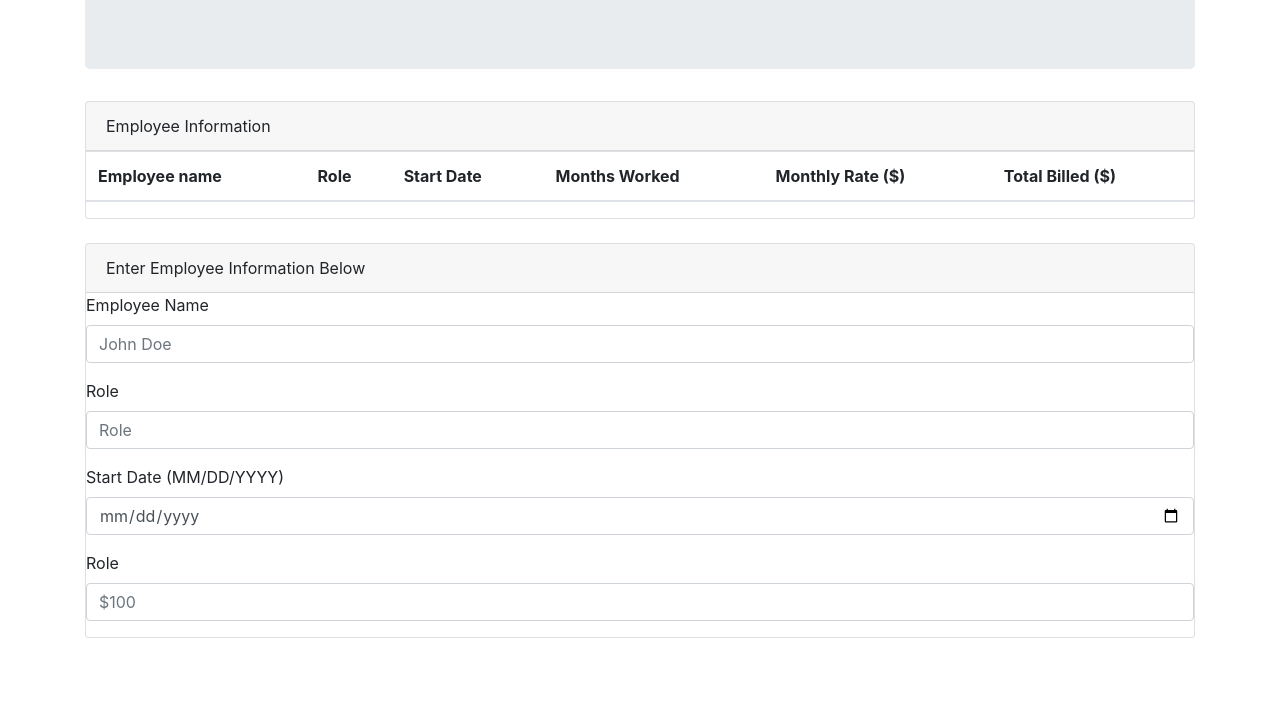
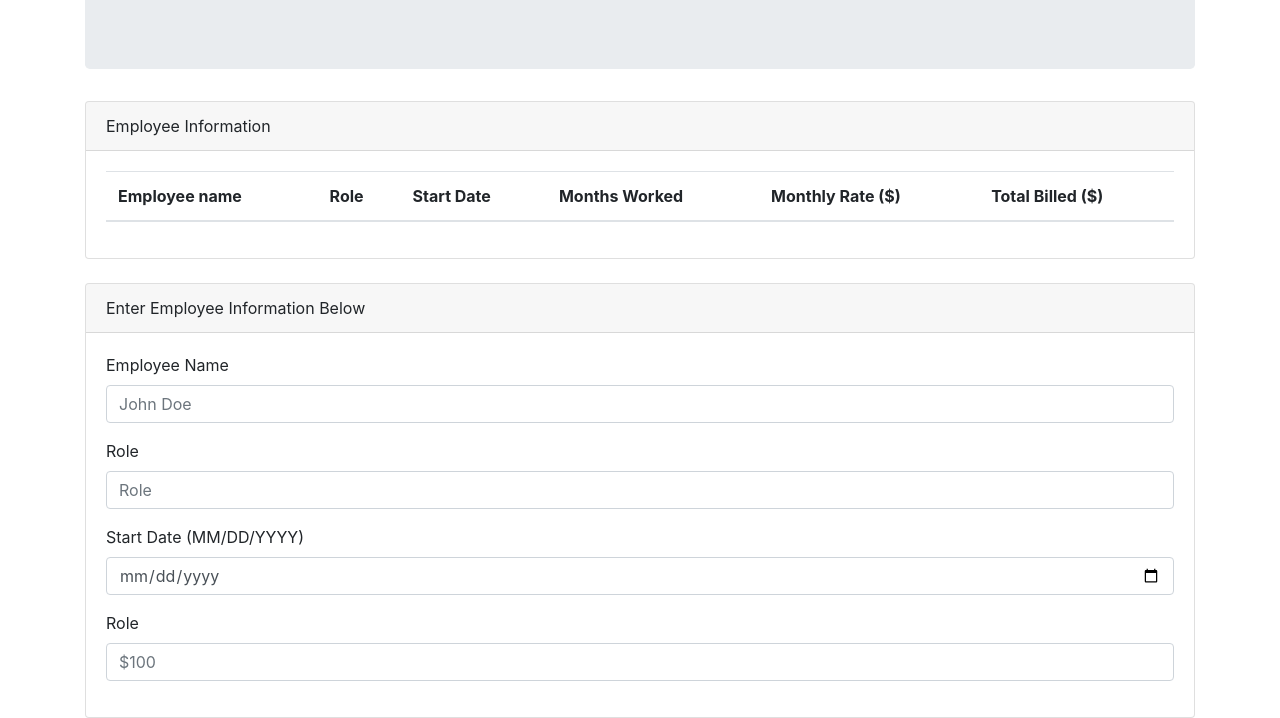
Before and after one commit to origamiunicorn/TimeSheet, a plain HTML site: page index.html in a window 1280 px wide. Shown: the part 157-875 px from the top of the page. Before the commit the page ends 800 px from the top, so only its background shows below. Drawn offline with nearby package versions, Linux system fonts and the light colour scheme.

Commit message:
Added card body to table and form

```diff
--- a/index.html
+++ b/index.html
@@ -9,7 +9,7 @@
 
     <link rel="stylesheet" href="https://stackpath.bootstrapcdn.com/bootstrap/4.3.1/css/bootstrap.min.css"
         integrity="sha384-ggOyR0iXCbMQv3Xipma34MD+dH/1fQ784/j6cY/iJTQUOhcWr7x9JvoRxT2MZw1T" crossorigin="anonymous">
-
+    <script src="assets/javascript/app.js"></script>
 
 </head>
 
@@ -24,6 +24,7 @@
             <div class="card-header">
                 Employee Information
             </div>
+            <div class='card-body'>
 
                 <table class='table'>
                     <thead>
@@ -42,11 +43,13 @@
                     </tbody>
                 </table>
             </div>
+        </div>
         <br>
         <div class="card" style="width: 100%;">
             <div class="card-header">
                 Enter Employee Information Below
             </div>
+            <div class='card-body'>
 
                 <form>
                     <div class="form-group">
@@ -70,6 +73,7 @@
                 </form>
             </div>
         </div>
+    </div>
 
 
 
```
Lines whose indentation alone changed are shown as unchanged.
